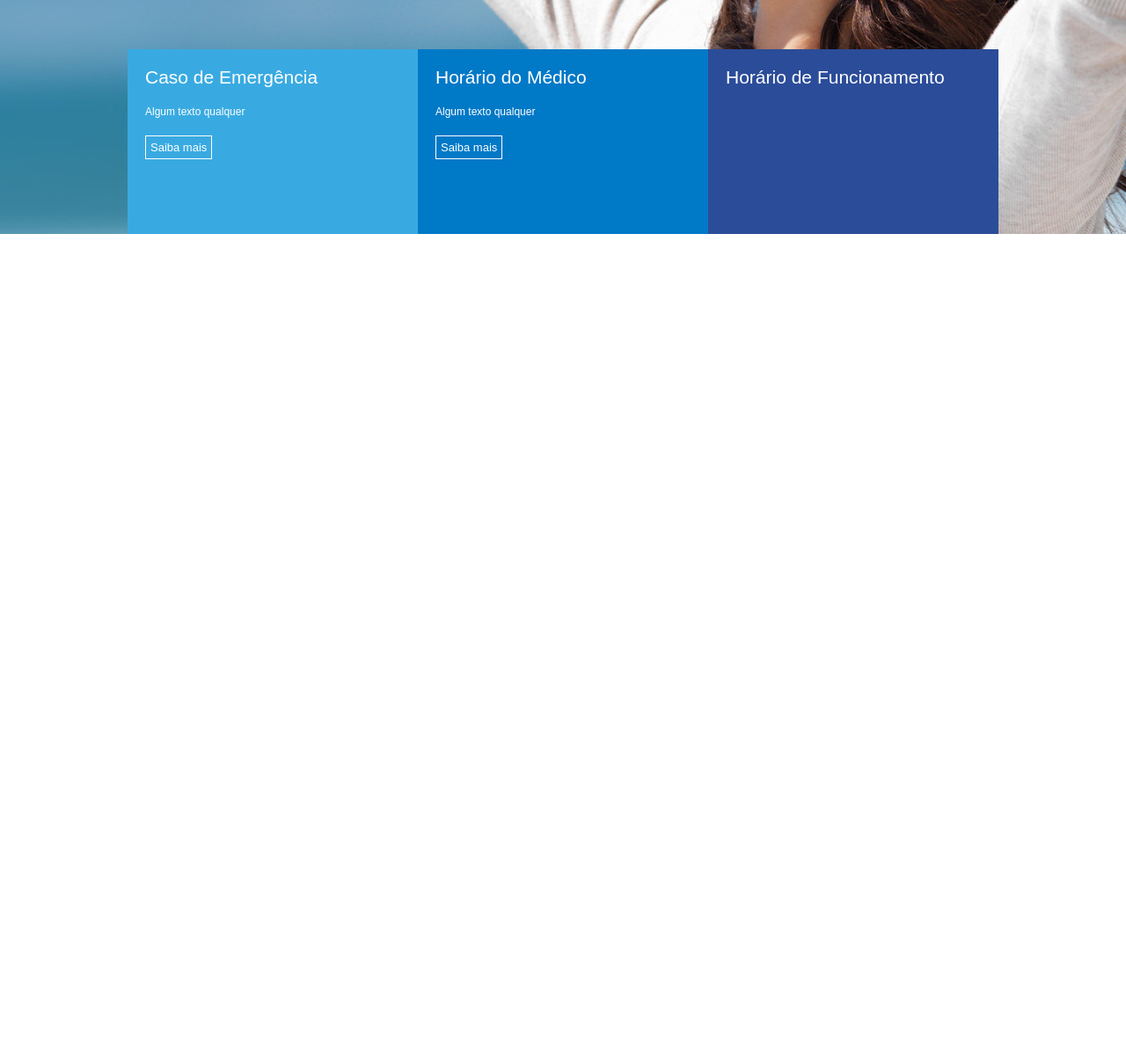
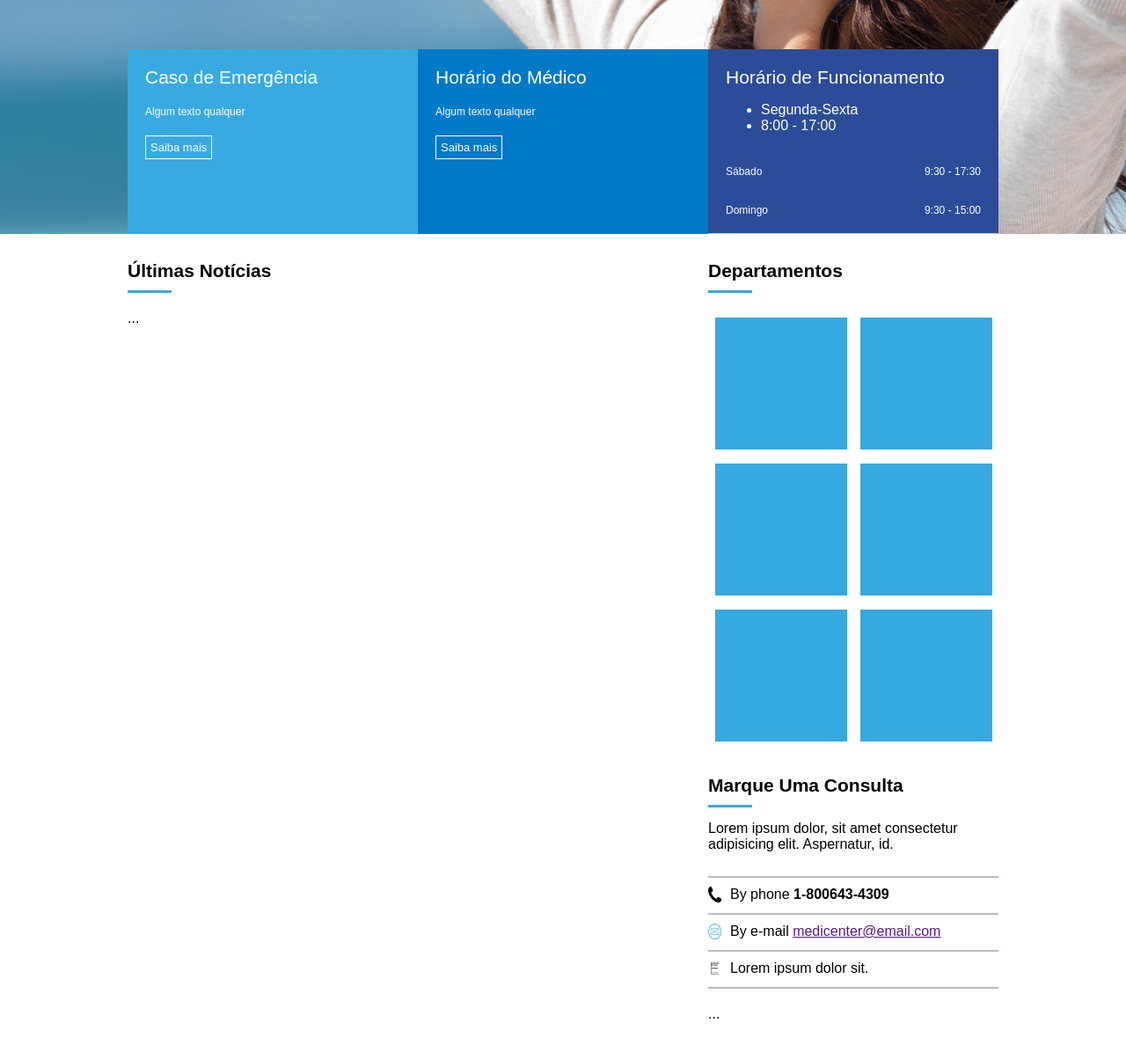
Before and after one commit to iCaioHenrique/P-ginaHomeSite, a plain HTML site: page index.html in a window 1280 px wide. Shown: the part 524-1720 px from the top of the page at 88% size. Before the commit the page ends 800 px from the top, so only its background shows below. Drawn offline with Linux system fonts and the light colour scheme.

Commit message:
Criação da tabela e quadrados

```diff
--- a/assets/css/template.css
+++ b/assets/css/template.css
@@ -4,6 +4,7 @@
 body{
     margin:0;
     padding:0;
+    padding-bottom: 300px;
 }
 
 header{
@@ -124,6 +125,7 @@ nav a:hover {
     margin-top:20px;
     margin-bottom:20px;
 }
+
 .banner_options a {
 display:inline-block;
 border:1px solid#FFFFFF;
@@ -151,3 +153,102 @@ nav a:hover {
 font-size:13px;
 text-decoration: none;
 }
+
+
+.banner3 {
+border-bottom: 1px solid #ccc;
+margin:0px;
+}
+.banner-table ul{
+display:flex;
+justify-content:space-between;
+margin:0px;
+padding:0px;
+}
+.banner-table li{
+font-size:12px;
+list-style:none;
+margin:0px;
+padding:0px;
+margin-top:20px;
+padding-bottom:10px;
+}
+
+#geral{
+    display: flex;
+    justify-content: center;
+}
+
+#geral section {
+    flex:2;
+
+}
+
+#geral aside{
+    flex:1;
+}
+.widget_title{
+    margin-top: 30px;
+    margin-bottom: 20px;
+}
+.widget_title_text{
+    color: #000;
+    font-size: 21px;
+    font-weight: bold;
+}
+
+.widget_title_bar{
+    width:50px;
+    height:3px;
+    background-color: #36a9e1;
+    margin-top:10px;
+}
+
+
+.quadrado1,
+.quadrado2,
+.quadrado3,
+.quadrado4,
+.quadrado5,
+.quadrado6 {
+
+    width: 150px;
+    height: 150px;
+    background-color:#36a9e1;
+    margin-block: 8px;
+ }
+
+.q1,
+.q2,
+.q3 {
+    display: flex;
+    justify-content: space-around;
+
+}
+
+.texto {
+    margin-top: 15px;
+}
+.bar1,
+.bar2,
+.bar3,
+.bar4 {
+    border-block-end: 2px solid rgb(192, 185, 185);
+    margin-block: 10px;
+    padding-bottom: 2px;
+
+}
+.texto {
+    margin-bottom: 25px;
+}
+.t1,
+.t2,
+.t3 {
+    display: flex;
+}
+.foto {
+    padding-right: 10px;
+    width: 15px;
+
+
+}
--- a/index.html
+++ b/index.html
@@ -4,6 +4,7 @@
         <meta name="viewport" content="width=device-width,user-scalable=0"/>
         <title>MediCenter</title>
         <link rel="stylesheet" type="text/css" href="assets/css/template.css">
+        <link rel="stylesheet" href="/assets/fonteawesome/css/all.min.css">
     </head>
     <body>
         <header>
@@ -46,7 +47,97 @@
             </div>
             <div class="banner3">
                 <div class="banner_title">Horário de Funcionamento</div>
+                    <div>
+                        <ul>
+                            <li>Segunda-Sexta</li>
+                            <li>8:00 - 17:00</li>
+                        </ul>
+                    </div>
+                        <div class="banner-table">
+                            <ul>
+                                <li>Sábado</li>
+                                <li>9:30 - 17:30</li>
+                            </ul>
+                        </div>
+                                <div class="banner-table">
+                                    <ul>
+                                        <li>Domingo</li>
+                                        <li>9:30 - 15:00</li>
+                                    </ul>
+                                </div>
             </div>
+            </div>
+        </div>
+    </section>
+
+    <section id="geral">
+        <div class="container">
+            <section>
+                <div class="widget">
+                    <div class="widget_title">
+                        <div class="widget_title_text">Últimas Notícias</div>
+                        <div class="widget_title_bar"></div>
+                    </div>
+                    <div class="widget_body">
+                        ...
+                    </div>
+                </div>
+            </section>
+            <aside>
+                <div class="widget">
+                    <div class="widget_title">
+                        <div class="widget_title_text">Departamentos</div>
+                        <div class="widget_title_bar"></div>
+                    </div>
+                            <div class="widget_body">
+
+                                <div class="q1">
+                                    <div class="quadrado1"></div>
+                                    <div class="quadrado2"></div>
+                                </div>
+                                    <div class="q2">
+                                        <div class="quadrado3"></div>
+                                        <div class="quadrado4"></div>
+                                    </div>
+                                        <div class="q3">
+                                        <div class="quadrado5"></div>
+                                        <div class="quadrado6"></div>
+                            </div>
+                </div>
+                </div>
+
+                <div class="widget">
+                    <div class="widget_title">
+                        <div class="widget_title_text">Marque Uma Consulta</div>
+                        <div class="widget_title_bar"></div>
+                <div class="texto">Lorem ipsum dolor, sit amet consectetur adipisicing elit. Aspernatur, id.</div>
+                <div class="bar1"></div>
+                <div class="widget_body">
+
+                    <div class="t1">
+                    <img class="foto" src="assets/images/telefone.png">
+                    <div class="fone">By phone <strong>1-800643-4309</strong></div>
+                    </div>
+
+                    <div class="bar2"></div>
+                    <div class="t2">
+                    <img class="foto" src="assets/images/email.png">
+                    <div class="email">By e-mail <a href="">medicenter@email.com</a></div>
+                    </div>
+                    <div class="bar3"></div>
+                    <div class="t3">
+                    <img class="foto" src="assets/images/folha de papel.png" >
+                    <div class="link">Lorem ipsum dolor sit.</div>
+                    </div>
+                    <div class="bar4"></div>
+                    </div>
+                </div>
+                    </div>
+                    <div class="widget_body">
+                        ...
+                    </div>
+                </div>
+            </aside>
         </div>
     </section>
 
```
Also changed, not shown: assets/fonteawesome/css/all.min.css (added), assets/fonteawesome/webfonts/fa-brands-400.ttf (added), assets/fonteawesome/webfonts/fa-brands-400.woff2 (added), assets/fonteawesome/webfonts/fa-regular-400.ttf (added), assets/fonteawesome/webfonts/fa-regular-400.woff2 (added), assets/fonteawesome/webfonts/fa-solid-900.ttf (added), assets/fonteawesome/webfonts/fa-solid-900.woff2 (added), assets/fonteawesome/webfonts/fa-v4compatibility.ttf (added), assets/fonteawesome/webfonts/fa-v4compatibility.woff2 (added), assets/images/dr.jpg (added), assets/images/email.png (added), assets/images/folha de papel.png (added), assets/images/telefone.png (added). Lines whose indentation alone changed are shown as unchanged.
